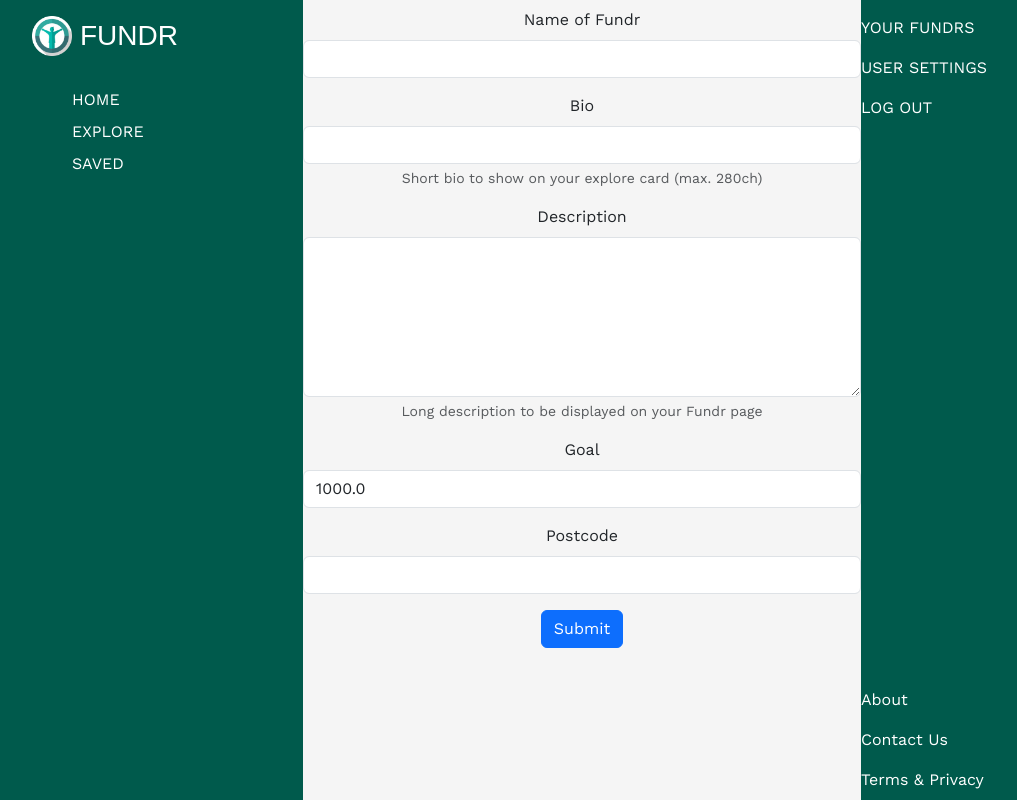
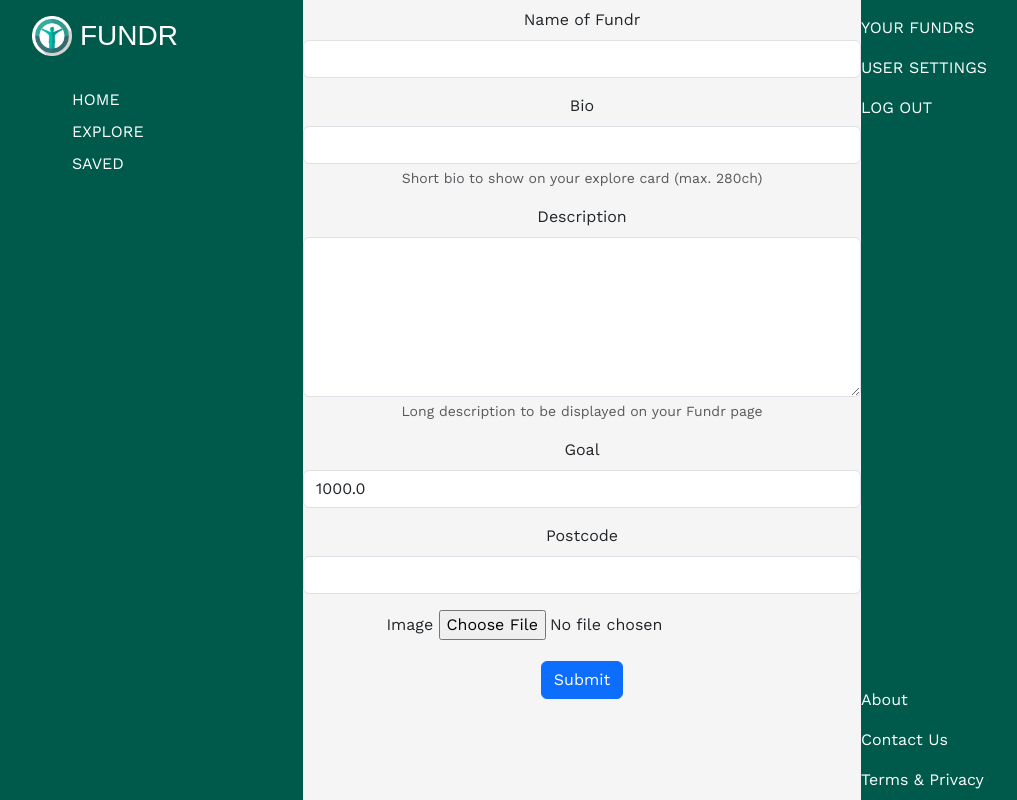
Before and after one commit to Turq-uoise/Fundr, a Django app: page /your_fundrs/new_fundr in a window 1280 px wide. Shown: the whole page, without its empty margins (58-1075 px from the left). Run offline with Django 4.2, Linux system fonts and the light colour scheme; the visitor is signed in with stand-in values (Sample User, id 1); some web fonts are replaced.

Commit message:
add image to fundr

```diff
--- a/fundr/main_app/models.py
+++ b/fundr/main_app/models.py
@@ -36,6 +36,7 @@ class Fundraiser(models.Model):
     name = models.CharField(max_length = 100)
     bio  = models.CharField(max_length = 280)
     description = models.CharField(max_length = 1000)
+    image = models.CharField(max_length=200, default="http://localhost:8000/static/main_app/home_pic.png", null=True, blank=True)
     goal = models.FloatField(
         default=1000.0,
         validators=[
--- a/fundr/main_app/templates/fundrs/new_fundr.html
+++ b/fundr/main_app/templates/fundrs/new_fundr.html
@@ -2,7 +2,7 @@
 {% block content %}
 
 <h1></h1>
-<form action="" method="post">
+<form action="" enctype="multipart/form-data" method="post">
   {% csrf_token %}
   <div class="mb-3">
     <label for="id_name" class="form-label">Name of Fundr</label>
@@ -26,6 +26,10 @@
     <label for="id_location" class="form-label">Postcode</label>
     <input type="text" maxlength="7" name="location" class="form-control" required id="id_location">
   </div>
+  <div class="mb-3">
+    <label for="id_image" class="form-label">Image</label>
+    <input type="file" name="image" accept="image/*" id="id_image">
+  </div>
   <button type="submit" class="btn btn-primary">Submit</button>
 </form>
 
--- a/fundr/main_app/templates/fundrs/your_fundrs.html
+++ b/fundr/main_app/templates/fundrs/your_fundrs.html
@@ -15,13 +15,14 @@
     {% else %}
     <div class="card my-5" style="width: 90%";>
     {% endif %}
-      <img src="https://mdbcdn.b-cdn.net/img/new/standard/city/041.webp" class="card-img-top"
-        alt="Hollywood Sign on The Hill">
+      <img src="{{ fundr.image }}" class="card-img-top">
       <div class="card-body">
         <h5 class="card-title">{{ fundr.name }}</h5>
+        <p class="card-title">{{ fundr.bio }}</p>
         <p class="card-text">
           £{{ fundr.current }}/£{{ fundr.goal }}
         </p>
+        <a href="{% url 'detail' fundr.id %}" class="btn btn-primary stretched-link">View fundr</a>
       </div>
     </div>
 {% endfor %}
--- a/fundr/main_app/views.py
+++ b/fundr/main_app/views.py
@@ -1,6 +1,6 @@
 
 from django.shortcuts import render, redirect
-from django.views.generic import ListView, DetailView
+from django.views.generic import ListView, DetailView, CreateView
 from django.views.generic.edit import CreateView, UpdateView, DeleteView
 from django.contrib.auth import login as login_process
 from django.contrib.auth.forms import UserCreationForm
@@ -176,12 +176,26 @@ class FundrCreate(CreateView):
     return context
 
   def form_valid(self, form):
-    # Access the user and add it to the model entry
     nomi = pgeocode.Nominatim('gb')
     post_code = formatPostcode(form.instance.location).upper()
     form.instance.lat = nomi.query_postal_code(post_code).latitude
     form.instance.long = nomi.query_postal_code(post_code).longitude
     form.instance.owner = self.request.user.profile
+    fundr_photo_file = self.request.FILES.get('image')
+    # print(self.request.FILES.get('image'))
+    # print(fundr_photo_file)
+    if fundr_photo_file:
+        # Upload the image to S3
+        print('inside if')
+        s3 = boto3.client('s3')
+        key = uuid.uuid4().hex[:6] + fundr_photo_file.name[fundr_photo_file.name.rfind('.'):]
+        try:
+            bucket = os.environ['S3_BUCKET']
+            s3.upload_fileobj(fundr_photo_file, bucket, key)
+            image_url = f"{os.environ['S3_BASE_URL']}{bucket}/{key}"
+            form.instance.image = image_url
+        except Exception as e:
+            print('An error occurred uploading file to S3:', str(e))
     return super().form_valid(form)
 
 
```
Also changed, not shown: fundr/main_app/migrations/0015_fundraiser_image.py (added), fundr/main_app/migrations/0016_alter_fundraiser_image.py (added).
